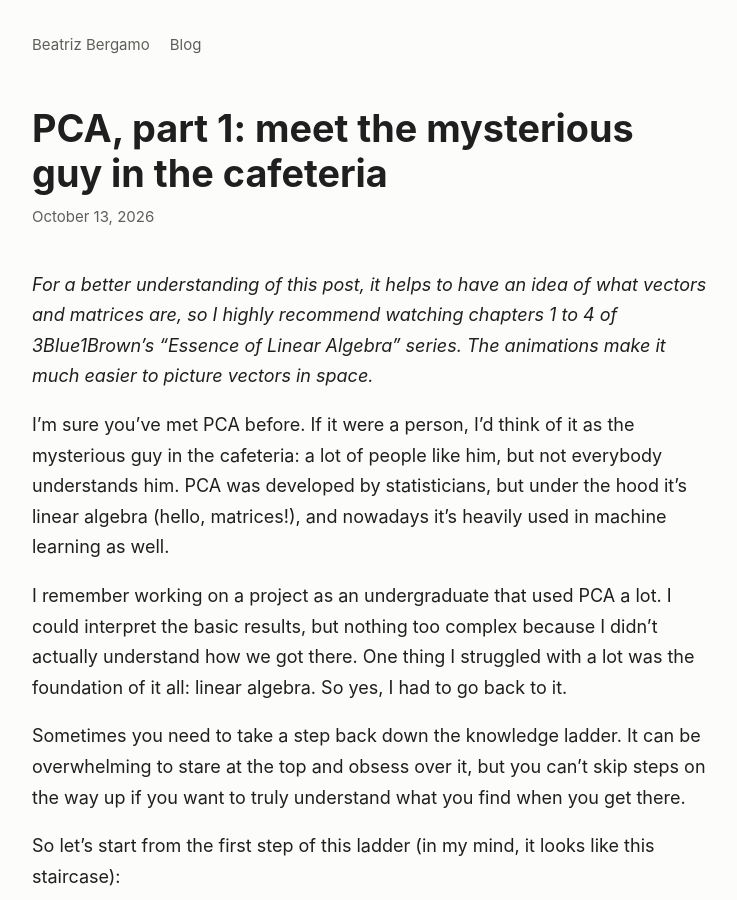
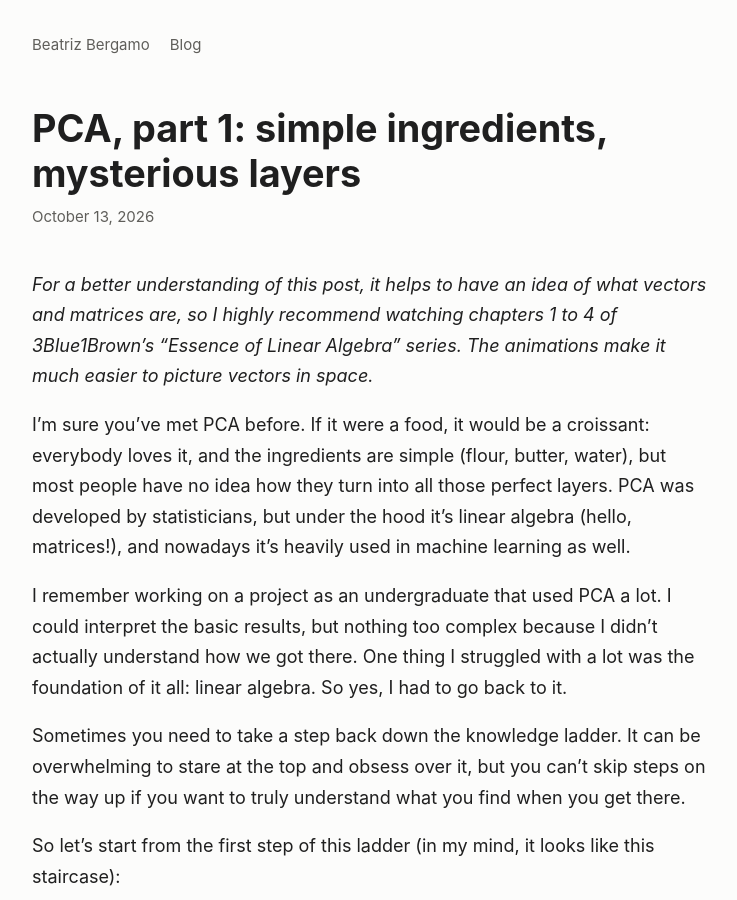
Before and after one commit to brbergamo/brbergamo.github.io, a Jekyll site: the page built from _posts/2026-10-13-pca-part-1.md, in a window 1280 px wide and 900 px high. Shown: the whole window, without its empty margins (268-1005 px from the left). Built offline with Jekyll 4.4.1, drawn with Linux system fonts in a browser that asks for light colours; some of the changed text lies outside the part shown.

Commit message:
Add blog and first post on PCA

```diff
--- a/_posts/2026-10-13-pca-part-1.md
+++ b/_posts/2026-10-13-pca-part-1.md
@@ -1,12 +1,12 @@
 ---
 layout: blog
-title: "PCA, part 1: meet the mysterious guy in the cafeteria"
+title: "PCA, part 1: simple ingredients, mysterious layers"
 description: "What a principal component, a loading, a score and an eigenvalue really are, with a small example you can follow by hand."
 ---
 
 *For a better understanding of this post, it helps to have an idea of what vectors and matrices are, so I highly recommend watching chapters 1 to 4 of 3Blue1Brown's "Essence of Linear Algebra" series. The animations make it much easier to picture vectors in space.*
 
-I'm sure you've met PCA before. If it were a person, I'd think of it as the mysterious guy in the cafeteria: a lot of people like him, but not everybody understands him. PCA was developed by statisticians, but under the hood it's linear algebra (hello, matrices!), and nowadays it's heavily used in machine learning as well.
+I'm sure you've met PCA before. If it were a food, it would be a croissant: everybody loves it, and the ingredients are simple (flour, butter, water), but most people have no idea how they turn into all those perfect layers. PCA was developed by statisticians, but under the hood it's linear algebra (hello, matrices!), and nowadays it's heavily used in machine learning as well.
 
 I remember working on a project as an undergraduate that used PCA a lot. I could interpret the basic results, but nothing too complex because I didn't actually understand how we got there. One thing I struggled with a lot was the foundation of it all: linear algebra. So yes, I had to go back to it.
 
@@ -155,3 +155,5 @@ Plot these numbers and you have the PCA plot:
 ![The PCA plot, PC1 (87.5%) vs PC2 (12.5%)]({{ '/images/blog/pca_final_plot.png' | relative_url }})
 
 One last thing before we finish. Everything we did here has a name in linear algebra: a change of basis. We built a new coordinate system whose axes are the PCs, and rewrote each sample in it. In the next post, I'll show how this works with matrices, and where the word "eigenvector" really comes from.
+
+For now, I hope PCA feels a little less like magic and a little more like a recipe.
```
Also changed, not shown: images/blog/pca_projection_triangle.png, images/blog/pca_unit_vector.png.
